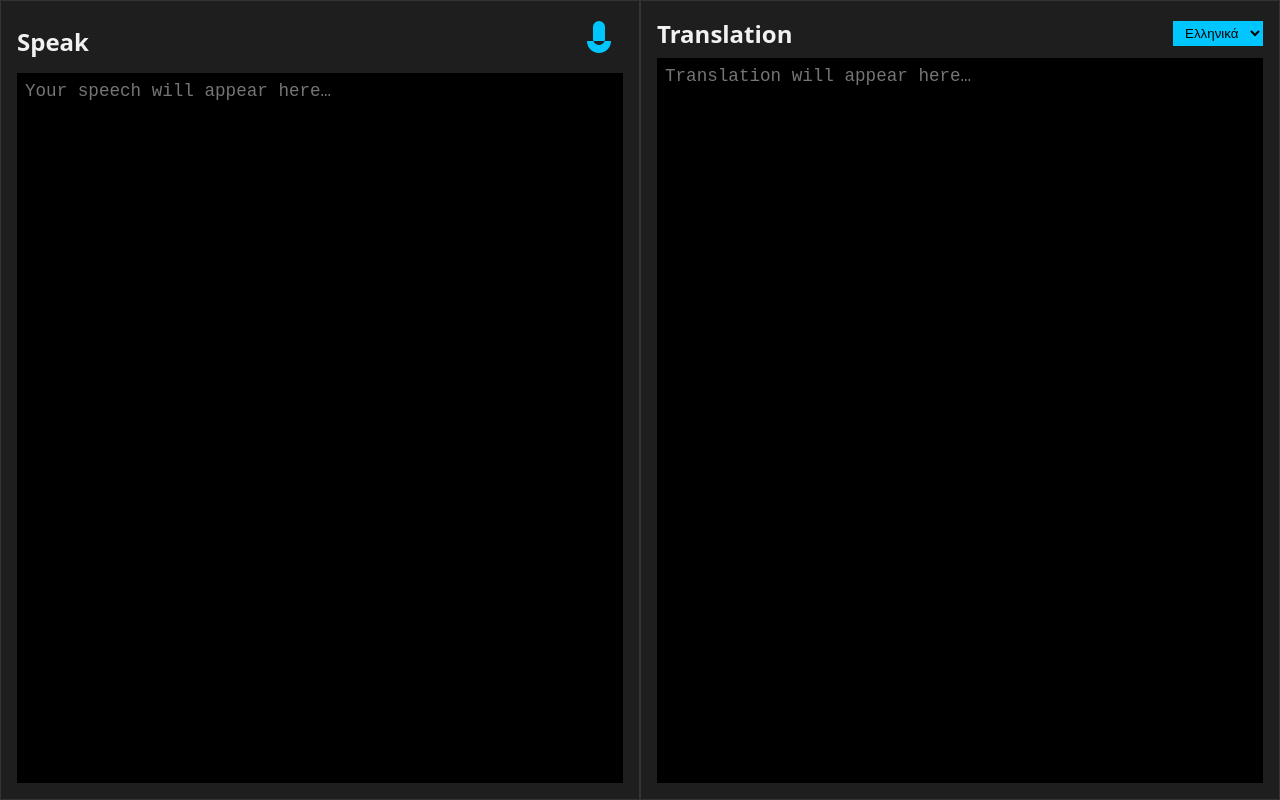
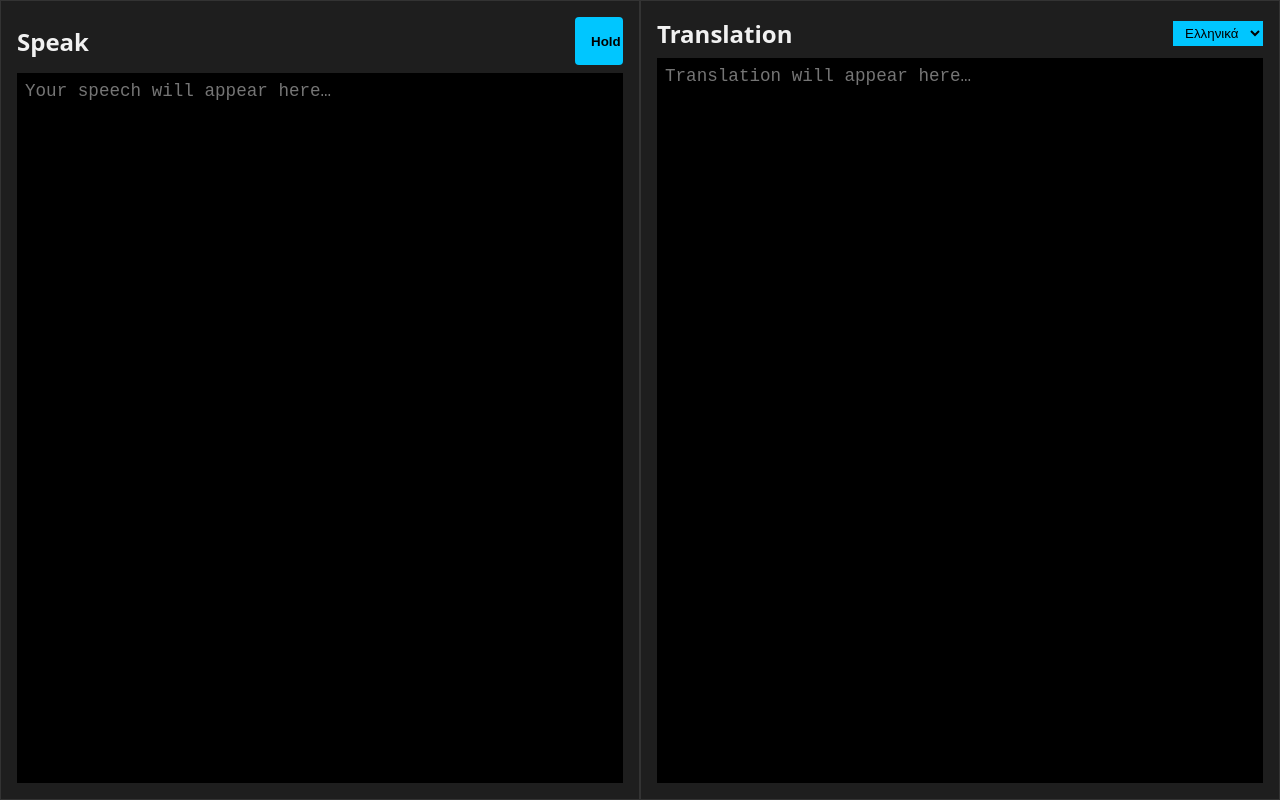
Before and after one commit to vasalexandris/LetsTalkNow, a plain HTML site: page index.html in a window 1280 px wide. Drawn offline with Linux system fonts and the light colour scheme; files that its build step writes are made by us from their sources; files whose address does not match are found by name.

Commit message:
Update index.html

```diff
--- a/index.html
+++ b/index.html
@@ -12,9 +12,7 @@
     <section id="left" class="panel">
       <header>
         <h2>Speak</h2>
-        <button id="micBtn" aria-label="Hold to record">
-          <svg viewBox="0 0 24 24"><path d="M12 2a3 3 0 0 1 3 3v6a3 3 0 0 1-6 0V5a3 3 0 0 1 3-3zm0 16c3.31 0 6-2.69 6-6H6c0 3.31 2.69 6 6 6z"/></svg>
-        </button>
+        <button id="micBtn" aria-label="Hold to record" style="background:#00c6ff;border:none;border-radius:4px;color:#000;font-weight:bold;padding:.5rem 1rem;">Hold</button>
       </header>
       <textarea id="sourceText" placeholder="Your speech will appear here…" readonly></textarea>
     </section>
```
